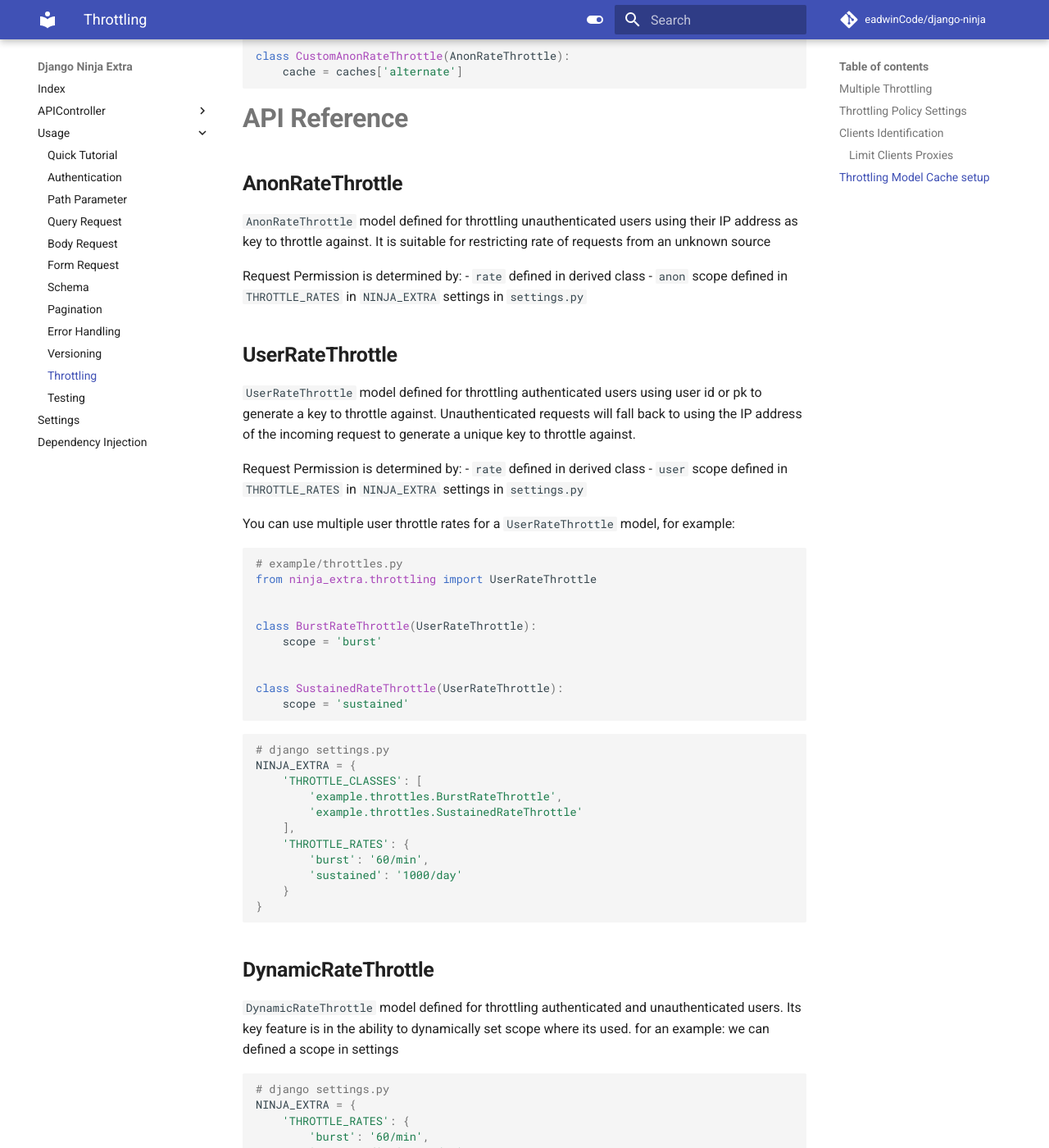
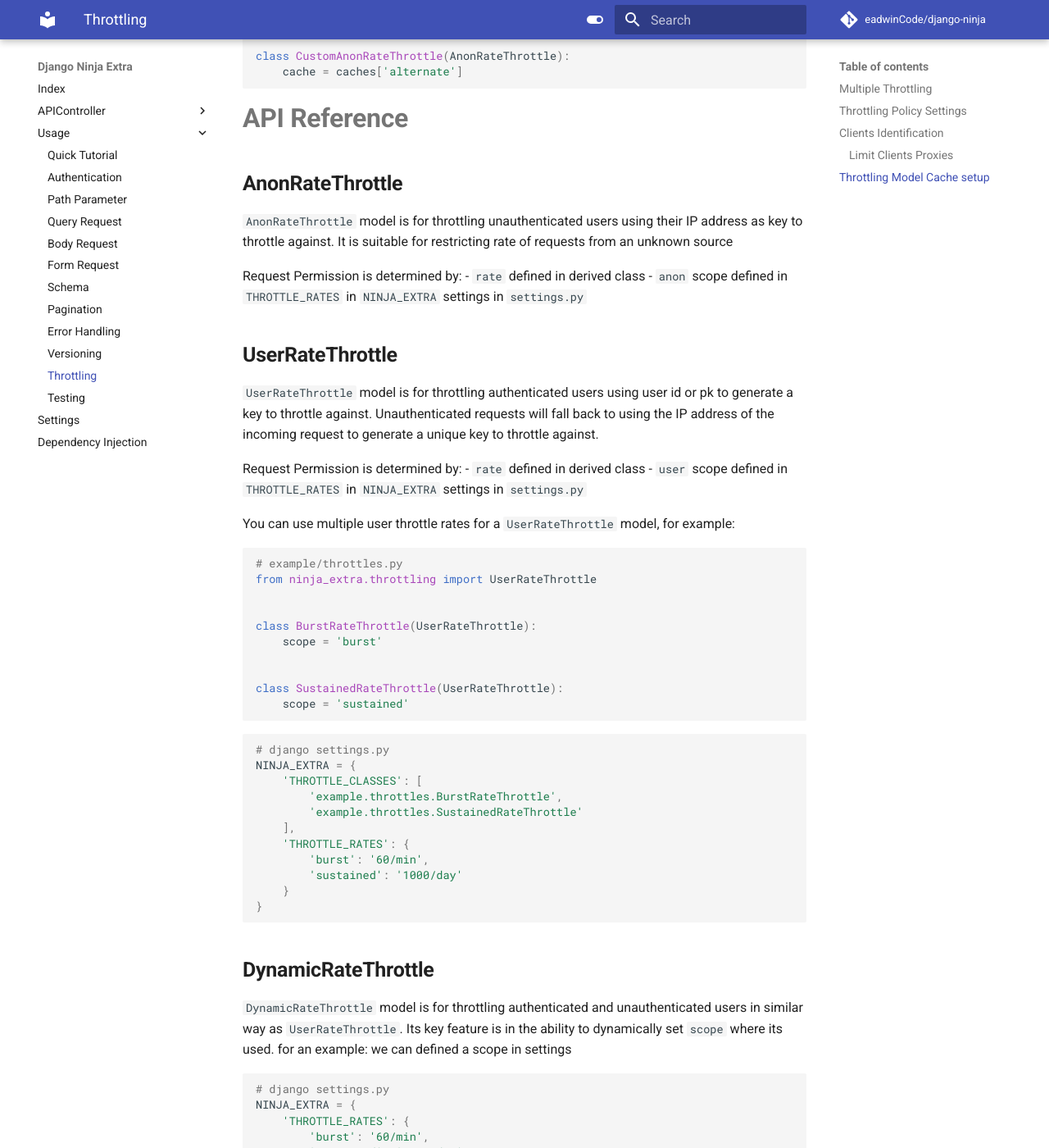
Before and after one commit to eadwinCode/django-ninja-extra, an MkDocs documentation site: the page built from docs/docs/tutorial/throttling.md, in a window 1280 px wide and 1400 px high, scrolled down 2523 px. Shown: the whole window at 82% size. Built offline with MkDocs 1.6.1 and Material for MkDocs 9.7.7, drawn with Linux system fonts in a browser that asks for light colours; comment, search, counter and statistics services are not loaded.

Commit message:
updated docs

````diff
--- a/docs/docs/tutorial/throttling.md
+++ b/docs/docs/tutorial/throttling.md
@@ -102,7 +102,7 @@ class CustomAnonRateThrottle(AnonRateThrottle):
 # **API Reference**
 
 ## **AnonRateThrottle**
-`AnonRateThrottle` model defined for throttling unauthenticated users using their IP address as key to throttle against.
+`AnonRateThrottle` model is for throttling unauthenticated users using their IP address as key to throttle against.
 It is suitable for restricting rate of requests from an unknown source
 
 Request Permission is determined by:
@@ -110,7 +110,7 @@ Request Permission is determined by:
 - `anon` scope defined in `THROTTLE_RATES` in `NINJA_EXTRA` settings in `settings.py`
 
 ## **UserRateThrottle**
-`UserRateThrottle` model defined for throttling authenticated users using user id or pk to generate a key to throttle against.
+`UserRateThrottle` model is for throttling authenticated users using user id or pk to generate a key to throttle against.
 Unauthenticated requests will fall back to using the IP address of the incoming request to generate a unique key to throttle against.
 
 Request Permission is determined by:
@@ -145,7 +145,8 @@ NINJA_EXTRA = {
 }
 ```
 ## **DynamicRateThrottle**
-`DynamicRateThrottle` model defined for throttling authenticated and unauthenticated users. Its key feature is in the ability to dynamically set scope where its used.
+`DynamicRateThrottle` model is for throttling authenticated and unauthenticated users in similar way as `UserRateThrottle`.
+Its key feature is in the ability to dynamically set `scope` where its used.
 for an example:
 we can defined a scope in settings
 
````
